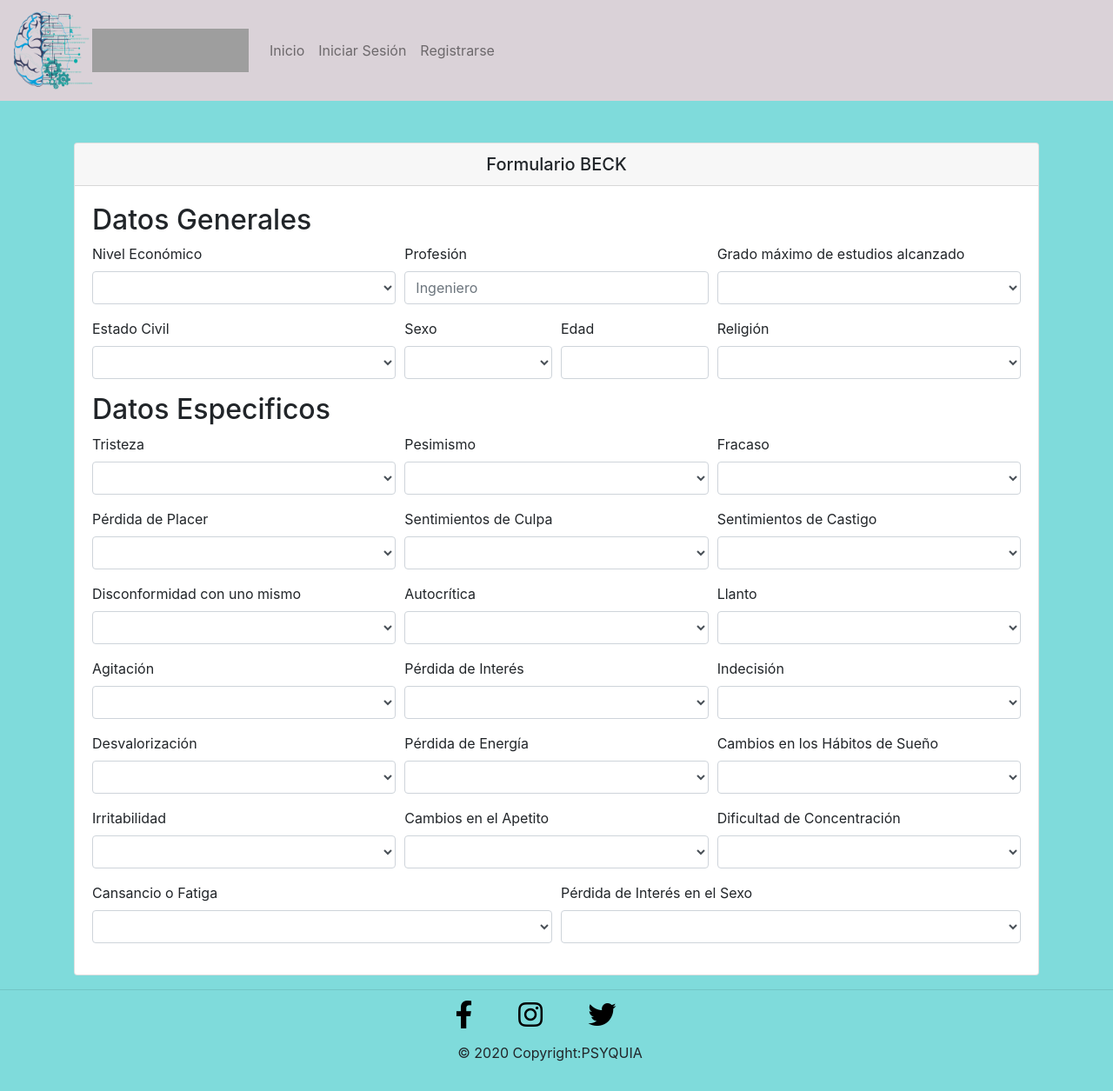
After one commit to PangoRules/RedNeuDetecDepre, a Django app: page /doc/test in a window 1280 px wide. The commit adds this page. Shown: the whole page at 87% size. Run offline with Django 3.2, Linux system fonts and the light colour scheme; some libraries are stand-ins or nearby versions; grey boxes are pictures that could not be loaded.

Commit message:
Cambios al nav

```diff
--- a/RedNeuDetecDepre/doctores/urls.py
+++ b/RedNeuDetecDepre/doctores/urls.py
@@ -18,4 +18,5 @@ from . import views
 
 urlpatterns = [
     path('doc/home',views.docHome, name="DocHome"),
+    path('doc/test',views.docTest, name="DocTest"),
 ]
--- a/RedNeuDetecDepre/doctores/views.py
+++ b/RedNeuDetecDepre/doctores/views.py
@@ -5,3 +5,6 @@ from django.http import HttpResponse
 
 def docHome(request):
 	return HttpResponse('Hola doctor')
+
+def docTest(request):
+	return render(request, "doctor/test.html")
--- a/RedNeuDetecDepre/static/css/base/navbar.css
+++ b/RedNeuDetecDepre/static/css/base/navbar.css
@@ -12,5 +12,5 @@
 nav{
 	width: auto;
 	height: auto;
-	background-color: transparent!important;
+	background-color: rgb(218, 210, 216);
 }
--- a/RedNeuDetecDepre/static/css/main/home.css
+++ b/RedNeuDetecDepre/static/css/main/home.css
@@ -3,5 +3,21 @@ html, body{
     padding: 0;
 }
 body{
-    background-color: darkgreen;
+    background-color: rgb(127, 219, 219);
 }
+
+.footer {
+    position: relative;
+    left: 0;
+    bottom: 0;
+    width: 100%;
+    text-align: center;
+}
+
+.footer a{
+    color: black;
+}
+
+.footer a:hover{
+    color: darkslategray;
+}
--- a/RedNeuDetecDepre/templates/base/base.html
+++ b/RedNeuDetecDepre/templates/base/base.html
@@ -17,7 +17,7 @@
 
 	{% endblock %}
 	<hr>
-	<h5>Footer</h5>
+	{% include 'base/footer.html' %}
 	<!-- Bootstrap & JQuery -->
 	<script src="{% static "libs/jquery/jquery-3.4.1.min.js" %}"></script>
 	<script src="{% static "libs/bootstrap/js/bootstrap.min.js" %}"></script>
--- /dev/null
+++ b/RedNeuDetecDepre/templates/base/footer.html
@@ -0,0 +1,24 @@
+<!-- Footer -->
+<footer class="footer">
+    <div class="container">
+        <div class="row text-center">
+            <div class="col-12">
+                <a href=""><i class="fab fa-facebook-f fa-lg white-text mr-md-5 mr-3 fa-2x"></i></a>
+                <a href=""><i class="fab fa-instagram fa-lg white-text mr-md-5 mr-3 fa-2x"></i></a>
+                <a href=""><i class="fab fa-twitter fa-lg white-text mr-md-5 mr-3 fa-2x"></i></a>
+            </div>
+        </div>
+
+    <!-- Copyright -->
+        <div class="row text-center">
+            <div class="col-11">
+                <div class="py-3">
+                    <p style="padding-left:5rem;">© 2020 Copyright:<span>PSYQUIA</span></p>
+                </div>
+            </div>
+        </div>
+    </div>
+    <!-- Copyright -->
+
+</footer>
+<!-- Footer -->
--- a/RedNeuDetecDepre/templates/base/navbar.html
+++ b/RedNeuDetecDepre/templates/base/navbar.html
@@ -1,7 +1,7 @@
 {% load static %}
 
 <header class="header">
-    <nav class="navbar navbar-expand-lg navbar-light bg-light">
+    <nav class="navbar navbar-expand-lg navbar-light">
         <a class="navbar-brand" href="#"><img src="{% static "img/navbarItems/LogoSNLetras.png" %}" width="90" height="90" alt="Logo oficial PSYQUIA"><img src="{% static "img/navbarItems/slogan.png" %}" width="180" height="50" alt="Slogan oficial PSYQUIA"></a>
         <button class="navbar-toggler" type="button" data-toggle="collapse" data-target="#navbarSupportedContent" aria-controls="navbarSupportedContent" aria-expanded="false" aria-label="Toggle navigation">
             <span class="navbar-toggler-icon"></span>
--- /dev/null
+++ b/RedNeuDetecDepre/templates/doctor/test.html
@@ -0,0 +1,307 @@
+{% extends "base/base.html" %}
+{% load static %}
+
+{% block contenido_head %}
+	<link rel="stylesheet" href="{% static 'css/main/home.css' %}">
+{% endblock %}
+
+{% block contenido_body %}
+    <div class="container mt-5">
+        <div class="card">
+            <h5 class="card-header text-center">Formulario BECK</h5>
+            <div class="card-body">
+                <form action="">
+                <h2>Datos Generales</h2>
+                    <div class="form-row">
+                        <div class="form-group col-md-4">
+                            <label for="nivel_economico">Nivel Económico</label>
+                            <select id="nivel_economico" name="nivel_economico" class="form-control">
+                                <option selected></option>
+                                <option>Alto</option>
+                                <option>Medio Alto</option>
+                                <option>Medio</option>
+                                <option>Medio Bajo</option>
+                                <option>Bajo</option>
+                            </select>
+                        </div>
+                        <div class="form-group col-md-4">
+                            <label for="profesion">Profesión</label>
+                            <input type="text" class="form-control" placeholder="Ingeniero" name="profesion" id="profesion">
+                        </div>
+                        <div class="form-group col-md-4">
+                            <label for="escolaridad">Grado máximo de estudios alcanzado</label>
+                            <select id="escolaridad" name="escolaridad" class="form-control">
+                                <option selected></option>
+                                <option>No Estudio</option>
+                                <option>Preescolar</option>
+                                <option>Primaria</option>
+                                <option>Secundaria</option>
+                                <option>Media Superior</option>
+                                <option>Superior</option>
+                                <option>Posgrado</option>
+                            </select>
+                        </div>
+                    </div>
+                    <div class="form-row">
+                        <div class="form-group col-md-4">
+                            <label for="edo_civil">Estado Civil</label>
+                            <select id="edo_civil" name="edo_civil" class="form-control">
+                                <option selected></option>
+                                <option>Soltero</option>
+                                <option>Casado</option>
+                                <option>Union Libre</option>
+                                <option>Divorciado</option>
+                                <option>Separado</option>
+                                <option>Viudo</option>
+                            </select>
+                        </div>
+                        <div class="form-group col-md-2">
+                            <label for="sexo">Sexo</label>
+                            <select id="sexo" name="sexo" class="form-control">
+                                <option selected></option>
+                                <option>Hombre</option>
+                                <option>Mujer</option>
+                            </select>
+                        </div>
+                        <div class="form-group col-md-2">
+                            <label for="edad">Edad</label>
+                            <input type="number" class="form-control" name="edad" id="edad">
+                        </div>
+                        <div class="form-group col-md-4">
+                            <label for="religion">Religión</label>
+                            <select id="religion" name="religion" class="form-control">
+                                <option selected></option>
+                                <option>Católico</option>
+                                <option>Cristiano</option>
+                                <option>Agnóstico</option>
+                                <option>Ateo</option>
+                                <option>Otro..</option>
+                            </select>
+                        </div>
+                    </div>
+                <h2>Datos Especificos</h2>
+                    <div class="form-row">
+                        <div class="form-group col-md-4">
+                            <label for="tristeza">Tristeza</label>
+                            <select id="tristeza" name="tristeza" class="form-control">
+                                <option selected></option>
+                                <option>No me siento triste.</option>
+                                <option>Me siento triste gran parte del tiempo.</option>
+                                <option>Me siento triste todo el tiempo.</option>
+                                <option>Me siento tan triste o soy tan infeliz que no puedo soportarlo.</option>
+                            </select>
+                        </div>
+                        <div class="form-group col-md-4">
+                            <label for="pesimismo">Pesimismo</label>
+                            <select id="pesimismo" name="pesimismo" class="form-control">
+                                <option selected></option>
+                                <option>No estoy desalentado respecto del mi futuro.</option>
+                                <option>Me siento más desalentado respecto de mi futuro que lo que solía estarlo.</option>
+                                <option>No espero que las cosas funcionen para mi.</option>
+                                <option>Siento que no hay esperanza para mi futuro y que sólo puede empeora.</option>
+                            </select>
+                        </div>
+                        <div class="form-group col-md-4">
+                            <label for="fracaso">Fracaso</label>
+                            <select id="fracaso" name="fracaso" class="form-control">
+                                <option selected></option>
+                                <option>No me siento como un fracasado.</option>
+                                <option>He fracasado más de lo que hubiera debido.</option>
+                                <option>Cuando miro hacia atrás, veo muchos fracasos.</option>
+                                <option>Siento que como persona soy un fracaso total.</option>
+                            </select>
+                        </div>
+                    </div>
+                    <div class="form-row">
+                        <div class="form-group col-md-4">
+                            <label for="perdida_placer">Pérdida de Placer</label>
+                            <select id="perdida_placer" name="perdida_placer" class="form-control">
+                                <option selected></option>
+                                <option>Obtengo tanto placer como siempre por las cosas de las que disfruto.</option>
+                                <option>No disfruto tanto de las cosas como solía hacerlo.</option>
+                                <option>Obtengo muy poco placer de las cosas que solía disfrutar.</option>
+                                <option>No puedo obtener ningún placer de las cosas de las que solía disfrutar.</option>
+                            </select>
+                        </div>
+                        <div class="form-group col-md-4">
+                            <label for="sentimiento_culpa">Sentimientos de Culpa</label>
+                            <select id="sentimiento_culpa" name="sentimiento_culpa" class="form-control">
+                                <option selected></option>
+                                <option>No me siento particularmente culpable.</option>
+                                <option>Me siento culpable respecto de varias cosas que he hecho o que debería haber hecho.</option>
+                                <option>Me siento bastante culpable la mayor parte del tiempo.</option>
+                                <option>Me siento culpable todo el tiempo.</option>
+                            </select>
+                        </div>
+                        <div class="form-group col-md-4">
+                            <label for="sentimiento_castigo">Sentimientos de Castigo</label>
+                            <select id="sentimiento_castigo" name="sentimiento_castigo" class="form-control">
+                                <option selected></option>
+                                <option>No siento que este siendo castigado.</option>
+                                <option>Siento que tal vez pueda ser castigado.</option>
+                                <option>Espero ser castigado.</option>
+                                <option>Siento que estoy siendo castigado.</option>
+                            </select>
+                        </div>
+                    </div>
+                    <div class="form-row">
+                        <div class="form-group col-md-4">
+                            <label for="disconformidad_unomismo">Disconformidad con uno mismo</label>
+                            <select id="disconformidad_unomismo" name="disconformidad_unomismo" class="form-control">
+                                <option selected></option>
+                                <option>Siento acerca de mi lo mismo que siempre.</option>
+                                <option>He perdido la confianza en mí mismo.</option>
+                                <option>Estoy decepcionado conmigo mismo.</option>
+                                <option>No me gusto a mí mismo.</option>
+                            </select>
+                        </div>
+                        <div class="form-group col-md-4">
+                            <label for="autocritica">Autocrítica</label>
+                            <select id="autocritica" name="autocritica" class="form-control">
+                                <option selected></option>
+                                <option>No me critico ni me culpo más de lo habitual.</option>
+                                <option>Estoy más crítico conmigo mismo de lo que solía estarlo.</option>
+                                <option>Me critico a mí mismo por todos mis errores.</option>
+                                <option>Me culpo a mí mismo por todo lo malo que sucede.</option>
+                            </select>
+                        </div>
+                        <div class="form-group col-md-4">
+                            <label for="llanto">Llanto</label>
+                            <select id="llanto" name="llanto" class="form-control">
+                                <option selected></option>
+                                <option>No lloro más de lo que solía hacerlo.</option>
+                                <option>Lloro más de lo que solía hacerlo.</option>
+                                <option>Lloro por cualquier pequeñez.</option>
+                                <option>Siento ganas de llorar pero no puedo.</option>
+                            </select>
+                        </div>
+                    </div>
+                    <div class="form-row">
+                        <div class="form-group col-md-4">
+                            <label for="agitacion">Agitación</label>
+                            <select id="agitacion" name="agitacion" class="form-control">
+                                <option selected></option>
+                                <option>No estoy más inquieto o tenso que lo habitual.</option>
+                                <option>Me siento más inquieto o tenso que lo habitual.</option>
+                                <option>Estoy tan inquieto o agitado que me es difícil quedarme quieto.</option>
+                                <option>Estoy tan inquieto o agitado que tengo que estar siempre en movimiento o haciendo algo.</option>
+                            </select>
+                        </div>
+                        <div class="form-group col-md-4">
+                            <label for="perdida_interes">Pérdida de Interés</label>
+                            <select id="perdida_interes" name="perdida_interes" class="form-control">
+                                <option selected></option>
+                                <option>No he perdido el interés en otras actividades o personas.</option>
+                                <option>Estoy menos interesado que antes en otras personas o cosas.</option>
+                                <option>He perdido casi todo el interés en otras personas o cosas.</option>
+                                <option>Me es difícil interesarme por algo.</option>
+                            </select>
+                        </div>
+                        <div class="form-group col-md-4">
+                            <label for="indecision">Indecisión</label>
+                            <select id="indecision" name="indecision" class="form-control">
+                                <option selected></option>
+                                <option>Tomo mis propias decisiones tan bien como siempre.</option>
+                                <option>Me resulta más difícil que de costumbre tomar decisiones.</option>
+                                <option>Encuentro mucha más dificultad que antes para tomar decisiones.</option>
+                                <option>Tengo problemas para tomar cualquier decisión.</option>
+                            </select>
+                        </div>
+                    </div>
+                    <div class="form-row">
+                        <div class="form-group col-md-4">
+                            <label for="desvalorizacion">Desvalorización</label>
+                            <select id="desvalorizacion" name="desvalorizacion" class="form-control">
+                                <option selected></option>
+                                <option>No siento que yo no sea valioso.</option>
+                                <option>No me considero a mi mismo tan valioso y útil como solía considerarme.</option>
+                                <option>Me siento menos valioso cuando me comparo con otros.</option>
+                                <option>Siento que no valgo nada.</option>
+                            </select>
+                        </div>
+                        <div class="form-group col-md-4">
+                            <label for="perdida_energia">Pérdida de Energía</label>
+                            <select id="perdida_energia" name="perdida_energia" class="form-control">
+                                <option selected></option>
+                                <option>Tengo tanta energía como siempre.</option>
+                                <option>Tengo menos energía que la que solía tener.</option>
+                                <option>No tengo suficiente energía para hacer demasiado.</option>
+                                <option>No tengo energía suficiente para hacer nada.</option>
+                            </select>
+                        </div>
+                        <div class="form-group col-md-4">
+                            <label for="cambios_habi_sueños">Cambios en los Hábitos de Sueño</label>
+                            <select id="cambios_habi_sueños" name="cambios_habi_sueños" class="form-control">
+                                <option selected></option>
+                                <option>No he experimentado ningún cambio en mis hábitos de sueño.</option>
+                                <option>Duermo un poco más que lo habitual.</option>
+                                <option>Duermo un poco menos que lo habitual.</option>
+                                <option>Duermo mucho más que lo habitual.</option>
+                                <option>Duermo mucho menos que lo habitual.</option>
+                                <option>Duermo la mayor parte del día.</option>
+                                <option>Me despierto 1-2 horas más temprano y no puedo volver a dormirme .</option>
+                            </select>
+                        </div>
+                    </div>
+                    <div class="form-row">
+                        <div class="form-group col-md-4">
+                            <label for="irritabilidad">Irritabilidad</label>
+                            <select id="irritabilidad" name="irritabilidad" class="form-control">
+                                <option selected></option>
+                                <option>No estoy tan irritable que lo habitual.</option>
+                                <option>Estoy más irritable que lo habitual.</option>
+                                <option>Estoy mucho más irritable que lo habitual.</option>
+                                <option>Estoy irritable todo el tiempo.</option>
+                            </select>
+                        </div>
+                        <div class="form-group col-md-4">
+                            <label for="cambios_apetito">Cambios en el Apetito</label>
+                            <select id="cambios_apetito" name="cambios_apetito" class="form-control">
+                                <option selected></option>
+                                <option>No he experimentado ningún cambio en mi apetito.</option>
+                                <option>Mi apetito es un poco menor que lo habitual.</option>
+                                <option>Mi apetito es un poco mayor que lo habitual.</option>
+                                <option>Mi apetito es mucho menor que antes.</option>
+                                <option>Mi apetito es mucho mayor que lo habitual.</option>
+                                <option>No tengo apetito en absoluto.</option>
+                                <option>Quiero comer todo el día.</option>
+                            </select>
+                        </div>
+                        <div class="form-group col-md-4">
+                            <label for="dificultad_concentracion">Dificultad de Concentración</label>
+                            <select id="dificultad_concentracion" name="dificultad_concentracion" class="form-control">
+                                <option selected></option>
+                                <option>Puedo concentrarme tan bien como siempre.</option>
+                                <option>No puedo concentrarme tan bien como habitualmente.</option>
+                                <option>Me es difícil mantener la mente en algo por mucho tiempo.</option>
+                                <option>Encuentro que no puedo concentrarme en nada. </option>
+                            </select>
+                        </div>
+                    </div>
+                    <div class="form-row">
+                        <div class="form-group col-md-6">
+                            <label for="cansancio">Cansancio o Fatiga</label>
+                            <select id="cansancio" name="cansancio" class="form-control">
+                                <option selected></option>
+                                <option>No estoy más cansado o fatigado que lo habitual.</option>
+                                <option>Me fatigo o me canso más fácilmente que lo habitual.</option>
+                                <option>Estoy demasiado fatigado o cansado para hacer muchas de las cosas que solía hacer.</option>
+                                <option>Estoy demasiado fatigado o cansado para hacer la mayoría de las cosas que solía hacer.</option>
+                            </select>
+                        </div>
+                        <div class="form-group col-md-6">
+                            <label for="perdida_interes_sexo">Pérdida de Interés en el Sexo</label>
+                            <select id="perdida_interes_sexo" name="perdida_interes_sexo" class="form-control">
+                                <option selected></option>
+                                <option>No he notado ningún cambio reciente en mi interés por el sexo.</option>
+                                <option>Estoy menos interesado en el sexo de lo que solía estarlo.</option>
+                                <option>Estoy mucho menos interesado en el sexo.</option>
+                                <option>He perdido completamente el interés en el sexo.</option>
+                            </select>
+                        </div>
+                    </div>
+                </form>
+            </div>
+        </div>
+    </div>
+{% endblock %}
```
